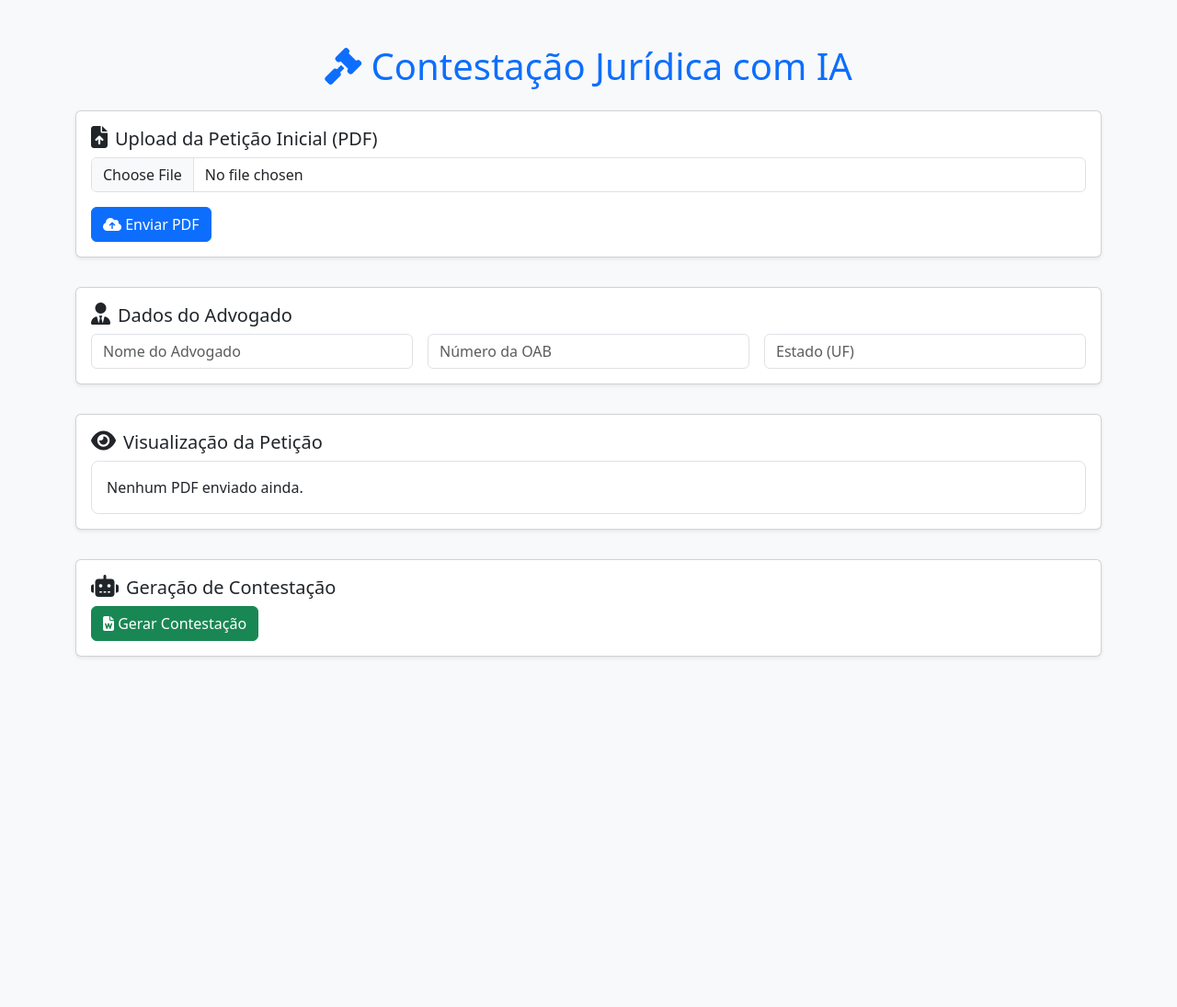
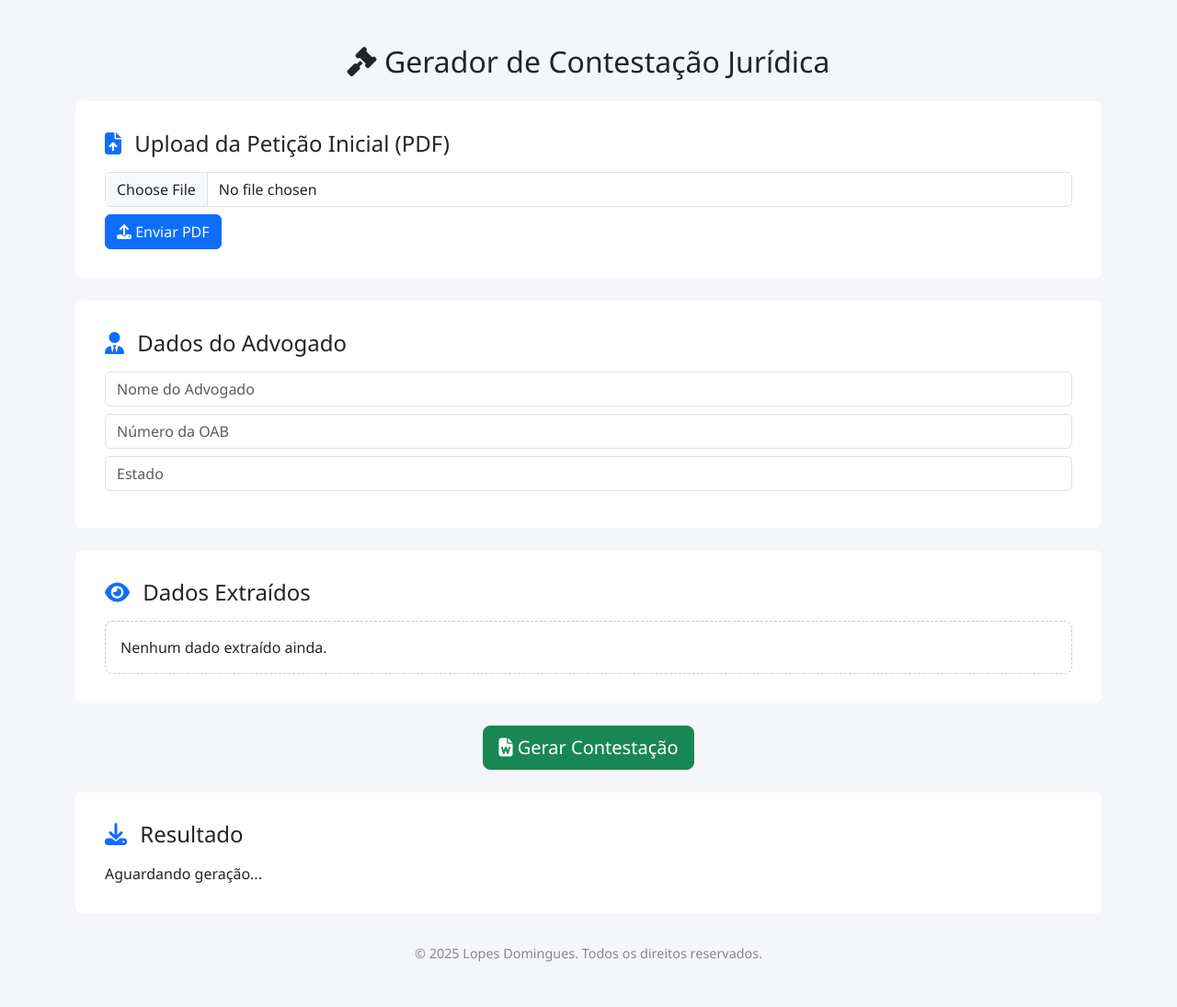
Before and after one commit to Alandamme/api-contestacao-juridica, a Flask app: page / in a window 1280 px wide. Shown: the whole page at 92% size. Before the commit the page ends 715 px from the top, so only its background shows below. Run offline with Flask 3, Linux system fonts and the light colour scheme.

Commit message:
Update index.html

```diff
--- a/src/templates/index.html
+++ b/src/templates/index.html
@@ -1,116 +1,116 @@
 <!DOCTYPE html>
 <html lang="pt-br">
 <head>
-  <meta charset="UTF-8" />
-  <meta name="viewport" content="width=device-width, initial-scale=1.0" />
-  <title>Geração de Contestação Jurídica</title>
-  <link href="https://cdn.jsdelivr.net/npm/bootstrap@5.3.0/dist/css/bootstrap.min.css" rel="stylesheet" />
-  <link href="https://cdnjs.cloudflare.com/ajax/libs/font-awesome/6.4.0/css/all.min.css" rel="stylesheet" />
+  <meta charset="UTF-8">
+  <meta name="viewport" content="width=device-width, initial-scale=1.0">
+  <title>Gerador de Contestação Jurídica</title>
+  <link href="https://cdn.jsdelivr.net/npm/bootstrap@5.3.3/dist/css/bootstrap.min.css" rel="stylesheet">
+  <link href="https://cdnjs.cloudflare.com/ajax/libs/font-awesome/6.5.0/css/all.min.css" rel="stylesheet">
   <style>
-    body { background-color: #f8f9fa; }
-    .card-icon { font-size: 1.5rem; margin-right: 0.5rem; }
-    .form-section { margin-bottom: 2rem; }
-    .preview-box { white-space: pre-wrap; background: #fff; padding: 1rem; border: 1px solid #dee2e6; border-radius: 0.5rem; }
-    .placeholder-icon { color: #0d6efd; }
+    body {
+      background-color: #f4f6f9;
+      font-family: 'Segoe UI', sans-serif;
+    }
+    .card-custom {
+      border-left: 4px solid #0d6efd;
+      box-shadow: 0 2px 10px rgba(0,0,0,0.05);
+    }
+    .form-section {
+      background: #fff;
+      padding: 2rem;
+      border-radius: 0.5rem;
+    }
+    .section-title {
+      font-size: 1.5rem;
+      margin-bottom: 1rem;
+    }
+    .icon-title {
+      color: #0d6efd;
+      margin-right: 0.5rem;
+    }
+    .result-box {
+      background: #fff;
+      border: 1px dashed #ccc;
+      padding: 1rem;
+      border-radius: 0.5rem;
+      white-space: pre-wrap;
+    }
+    footer {
+      text-align: center;
+      font-size: 0.9rem;
+      color: #888;
+      margin-top: 2rem;
+    }
   </style>
 </head>
 <body>
 <div class="container py-5">
-    <h1 class="mb-4 text-center text-primary"><i class="fas fa-gavel"></i> Contestação Jurídica com IA</h1>
+  <h2 class="text-center mb-4"><i class="fas fa-gavel"></i> Gerador de Contestação Jurídica</h2>
 
-    <!-- Upload do PDF -->
-    <div class="card shadow-sm form-section">
-      <div class="card-body">
-        <h5 class="card-title"><i class="fas fa-file-upload card-icon"></i>Upload da Petição Inicial (PDF)</h5>
-        <input type="file" id="pdfInput" class="form-control" accept="application/pdf">
-        <button class="btn btn-primary mt-3" onclick="enviarPDF()"><i class="fas fa-cloud-upload-alt"></i> Enviar PDF</button>
-      </div>
+  <div class="form-section mb-4">
+    <h4 class="section-title"><i class="fas fa-file-upload icon-title"></i> Upload da Petição Inicial (PDF)</h4>
+    <input type="file" id="pdfInput" class="form-control">
+    <button class="btn btn-primary mt-2" onclick="enviarPDF()"><i class="fas fa-upload"></i> Enviar PDF</button>
   </div>
 
-    <!-- Dados do Advogado -->
-    <div class="card shadow-sm form-section">
-      <div class="card-body">
-        <h5 class="card-title"><i class="fas fa-user-tie card-icon"></i>Dados do Advogado</h5>
-        <div class="row g-3">
-          <div class="col-md-4">
-            <input type="text" id="nome_advogado" class="form-control" placeholder="Nome do Advogado">
-          </div>
-          <div class="col-md-4">
-            <input type="text" id="oab" class="form-control" placeholder="Número da OAB">
-          </div>
-          <div class="col-md-4">
-            <input type="text" id="estado" class="form-control" placeholder="Estado (UF)">
-          </div>
-        </div>
-      </div>
+  <div class="form-section mb-4">
+    <h4 class="section-title"><i class="fas fa-user-tie icon-title"></i> Dados do Advogado</h4>
+    <input type="text" id="nomeAdvogado" class="form-control mb-2" placeholder="Nome do Advogado">
+    <input type="text" id="oab" class="form-control mb-2" placeholder="Número da OAB">
+    <input type="text" id="estado" class="form-control mb-2" placeholder="Estado">
   </div>
 
-    <!-- Visualização dos dados extraídos -->
-    <div class="card shadow-sm form-section">
-      <div class="card-body">
-        <h5 class="card-title"><i class="fas fa-eye card-icon"></i>Visualização da Petição</h5>
-        <div id="previewDados" class="preview-box">Nenhum PDF enviado ainda.</div>
-      </div>
+  <div class="form-section mb-4">
+    <h4 class="section-title"><i class="fas fa-eye icon-title"></i> Dados Extraídos</h4>
+    <div id="previewDados" class="result-box">Nenhum dado extraído ainda.</div>
   </div>
 
-    <!-- Geração da Contestação -->
-    <div class="card shadow-sm form-section">
-      <div class="card-body">
-        <h5 class="card-title"><i class="fas fa-robot card-icon"></i>Geração de Contestação</h5>
-        <button class="btn btn-success" onclick="gerarContestacao()"><i class="fas fa-file-word"></i> Gerar Contestação</button>
-      </div>
+  <div class="text-center">
+    <button class="btn btn-success btn-lg" onclick="gerarContestacao()"><i class="fas fa-file-word"></i> Gerar Contestação</button>
   </div>
 
-    <!-- Resultado -->
-    <div class="card shadow-sm form-section" id="resultadoBox" style="display: none;">
-      <div class="card-body">
-        <h5 class="card-title"><i class="fas fa-download card-icon"></i>Download da Contestação</h5>
-        <a id="linkDownload" class="btn btn-outline-primary" target="_blank"><i class="fas fa-file-download"></i> Baixar Documento</a>
+  <div class="form-section mt-4">
+    <h4 class="section-title"><i class="fas fa-download icon-title"></i> Resultado</h4>
+    <div id="resultadoLink">Aguardando geração...</div>
   </div>
-    </div>
+
+  <footer>
+    &copy; 2025 Lopes Domingues. Todos os direitos reservados.
+  </footer>
 </div>
 
 <script>
-    let dadosExtraidos = null;
+  let sessionFile = null;
 
-    function enviarPDF() {
-      const pdfInput = document.getElementById('pdfInput').files[0];
+  async function enviarPDF() {
+    const input = document.getElementById('pdfInput');
     const formData = new FormData();
-      formData.append("pdf", pdfInput);
-
-      fetch("/api/upload", { method: "POST", body: formData })
-        .then(resp => resp.json())
-        .then(data => {
-          dadosExtraidos = data.session_file;
-          document.getElementById("previewDados").innerText = JSON.stringify(data.session_file, null, 2);
-        })
-        .catch(err => alert("Erro ao enviar PDF: " + err));
+    formData.append('pdf', input.files[0]);
+    const res = await fetch('/api/upload', { method: 'POST', body: formData });
+    const data = await res.json();
+    sessionFile = data.session_file;
+    document.getElementById('previewDados').innerText = JSON.stringify(sessionFile, null, 2);
   }
 
-    function gerarContestacao() {
-      if (!dadosExtraidos) return alert("Envie o PDF primeiro.");
-
-      const dadosAdv = {
-        nome_advogado: document.getElementById("nome_advogado").value,
-        oab: document.getElementById("oab").value,
-        estado: document.getElementById("estado").value
+  async function gerarContestacao() {
+    const dados_advogado = {
+      nome_advogado: document.getElementById('nomeAdvogado').value,
+      oab: document.getElementById('oab').value,
+      estado: document.getElementById('estado').value
     };
 
-      fetch("/api/gerar-contestacao", {
-        method: "POST",
-        headers: { "Content-Type": "application/json" },
-        body: JSON.stringify({ session_file: dadosExtraidos, dados_advogado: dadosAdv })
-      })
-      .then(resp => resp.json())
-      .then(data => {
-        if (data.files && data.files.word) {
-          document.getElementById("resultadoBox").style.display = "block";
-          document.getElementById("linkDownload").href = data.files.word;
+    const res = await fetch('/api/gerar-contestacao', {
+      method: 'POST',
+      headers: {'Content-Type': 'application/json'},
+      body: JSON.stringify({ session_file: sessionFile, dados_advogado })
+    });
+
+    const resultado = await res.json();
+    if (resultado.files) {
+      document.getElementById('resultadoLink').innerHTML = `<a href="${resultado.files.word}" class="btn btn-outline-primary" target="_blank">📄 Baixar Contestação Gerada</a>`;
     } else {
-          alert("Erro: " + (data.erro || "Não foi possível gerar a contestação."));
+      document.getElementById('resultadoLink').innerText = resultado.erro || 'Erro na geração';
     }
-      })
-      .catch(err => alert("Erro ao gerar contestação: " + err));
   }
 </script>
 </body>
```
Lines whose indentation alone changed are shown as unchanged.
